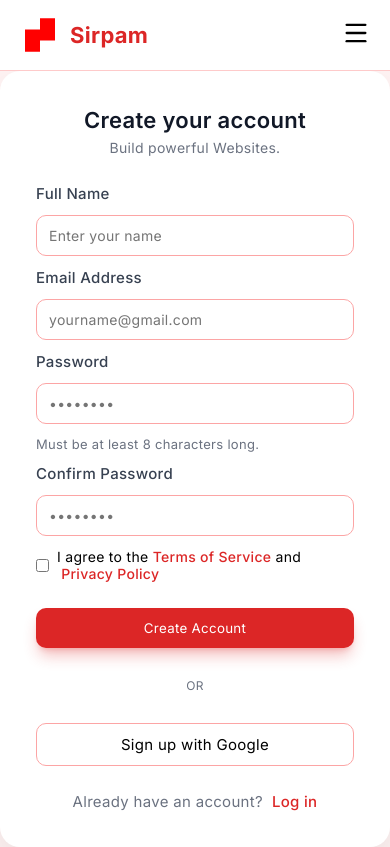
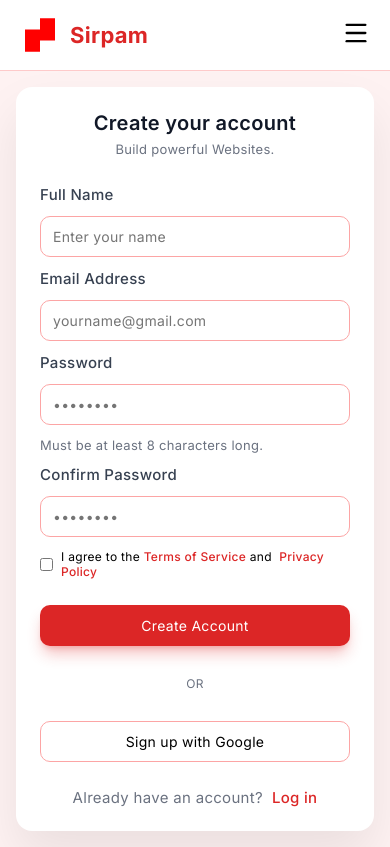
Before and after one commit to PooranaSelvan/UI-Builder, a React (Vite) app in the folder frontend/: page /signup in a window 390 px wide. Built offline with nearby package versions, Linux system fonts and the light colour scheme.

Commit message:
Added media Query

```diff
--- a/frontend/src/pages/signup/SignUp.css
+++ b/frontend/src/pages/signup/SignUp.css
@@ -102,3 +102,54 @@
     font-weight: 500;
     cursor: pointer;
   }
+  @media (max-width: 480px) {
+    .signup-page {
+      padding: 16px;
+    }
+
+    .signup-card {
+      width: 100%;
+      padding: 24px;
+      border-radius: 16px;
+    }
+
+    .signup-title {
+      font-size: 20px;
+    }
+
+    .signup-subtitle {
+      font-size: 13px;
+    }
+
+    .signup-input {
+      font-size: 14px;
+    }
+
+    .google-btn,
+    .signup-btn {
+      font-size: 14px;
+    }
+    .terms-container {
+      font-size: 12px;
+    }
+  }
+  @media (min-width: 481px) and (max-width: 768px) {
+    .signup-page {
+      padding: 20px;
+    }
+
+    .signup-card {
+      width: 100%;
+      max-width: 420px;
+    }
+  }
+  @media (min-width: 769px) and (max-width: 1024px) {
+    .signup-card {
+      width: 440px;
+    }
+  }
+  @media (min-width: 1025px) {
+    .signup-card {
+      width: 450px;
+    }
+  }
```
